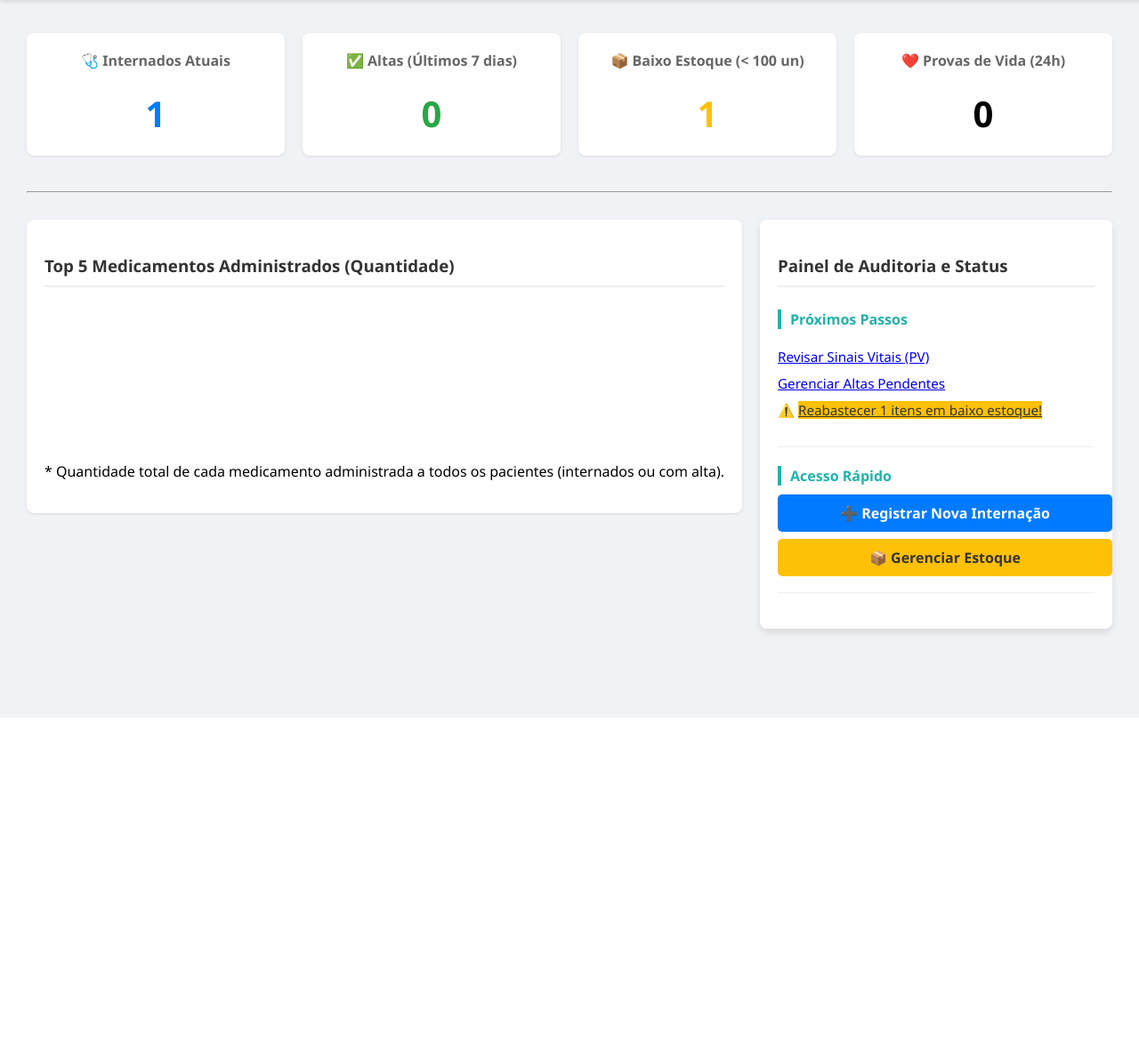
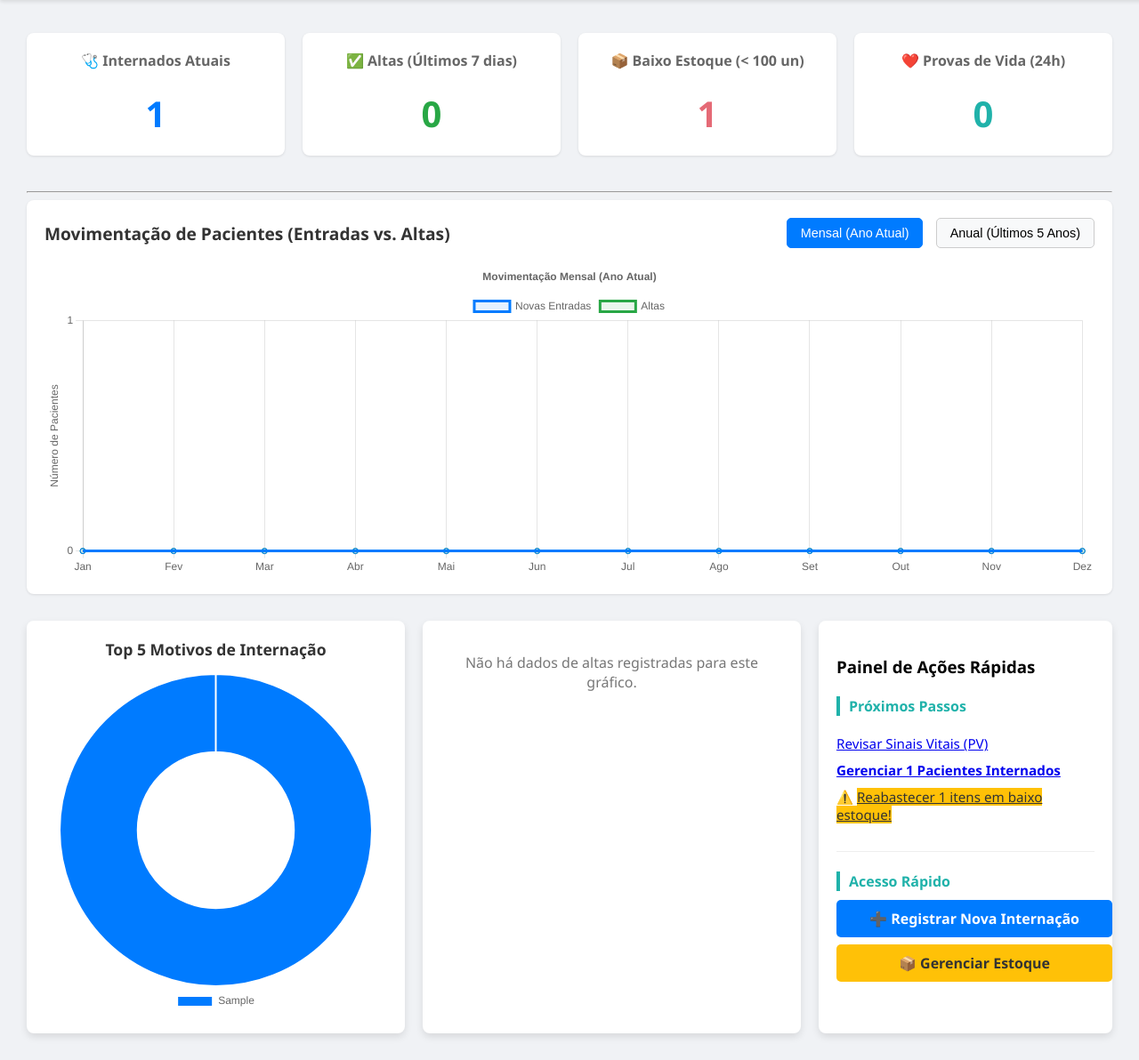
Before and after one commit to profedufbarreto/sistema_hospitalar, a Flask app: page /dashboard in a window 1280 px wide. Shown: the part 63-1255 px from the top of the page at 89% size. Before the commit the page ends 870 px from the top, so only its background shows below. Run offline with Flask 3, Linux system fonts and the light colour scheme; a user stored in the database is signed in; tables that the repository leaves empty hold one stand-in row (values such as "Sample post"); a map, chart or similar area stays blank.

Commit message:
dashboard mais robusto

```diff
--- a/app.py
+++ b/app.py
@@ -87,13 +87,18 @@ def logout():
 @login_required # Garante que só usuários logados acessem
 def dashboard():
     conn = get_db_connection()
+    current_year = datetime.now().year # Obtém o ano atual
+
     dados_dashboard = {
         'total_internados': 0,
         'altas_ultimos_7_dias': 0,
         'baixo_estoque': 0,
         'provas_vida_ultimas_24h': 0,
-        'motivos_data': {'labels': [], 'data': []}, # NOVO: Dados para gráfico de motivos
-        'dias_data': {'labels': [], 'data': []}     # NOVO: Dados para gráfico de dias médios
+        'motivos_data': {'labels': [], 'data': []},
+        'dias_data': {'labels': [], 'data': []},
+        # NOVOS DADOS TEMPORAIS:
+        'movimentacao_mensal': {'labels': [], 'entradas': [], 'altas': []},
+        'movimentacao_anual': {'labels': [], 'entradas': [], 'altas': []}
     }
 
     if conn:
@@ -108,14 +113,13 @@ def dashboard():
             cursor.execute("SELECT COUNT(*) FROM Pacientes WHERE status = 'alta' AND data_baixa >= DATE_SUB(CURDATE(), INTERVAL 7 DAY)")
             dados_dashboard['altas_ultimos_7_dias'] = list(cursor.fetchone().values())[0]
 
-            # Usando < 100 para ser um critério mais visível
             cursor.execute("SELECT COUNT(*) FROM Estoque WHERE quantidade < 100")
             dados_dashboard['baixo_estoque'] = list(cursor.fetchone().values())[0]
 
             cursor.execute("SELECT COUNT(*) FROM ProvasDeVida WHERE data_hora >= DATE_SUB(NOW(), INTERVAL 24 HOUR)")
             dados_dashboard['provas_vida_ultimas_24h'] = list(cursor.fetchone().values())[0]
 
-            # 2. DADOS PARA GRÁFICO DE MOTIVOS (Motivos mais comuns)
+            # 2. DADOS PARA GRÁFICO DE MOTIVOS (Rosca)
             sql_motivos = """
             SELECT
                 procedimento,
@@ -132,7 +136,7 @@ def dashboard():
             dados_dashboard['motivos_data']['labels'] = [m['procedimento'][:20] + '...' if len(m['procedimento']) > 20 else m['procedimento'] for m in motivos]
             dados_dashboard['motivos_data']['data'] = [m['total'] for m in motivos]
 
-            # 3. DADOS PARA GRÁFICO DE DIAS MÉDIOS DE INTERNAÇÃO (Por profissional de baixa/alta)
+            # 3. DADOS PARA GRÁFICO DE DIAS MÉDIOS DE INTERNAÇÃO (Barras)
             sql_dias = """
             SELECT
                 nome_baixa,
@@ -151,11 +155,70 @@ def dashboard():
             dados_dashboard['dias_data']['labels'] = [d['nome_baixa'] for d in dias_medios]
             dados_dashboard['dias_data']['data'] = [round(float(d['media_dias']), 1) for d in dias_medios]
 
+            # 4. NOVO: MOVIMENTAÇÃO MENSAL (Entradas e Saídas no ANO ATUAL)
+            # Entrada por Mês
+            sql_entradas_mensal = f"""
+            SELECT MONTH(data_entrada) as mes, COUNT(*) as entradas
+            FROM Pacientes
+            WHERE YEAR(data_entrada) = {current_year}
+            GROUP BY mes
+            """
+            cursor.execute(sql_entradas_mensal)
+            entradas_mensal = {item['mes']: item['entradas'] for item in cursor.fetchall()}
+
+            # Alta por Mês
+            sql_altas_mensal = f"""
+            SELECT MONTH(data_baixa) as mes, COUNT(*) as altas
+            FROM Pacientes
+            WHERE YEAR(data_baixa) = {current_year} AND status = 'alta'
+            GROUP BY mes
+            """
+            cursor.execute(sql_altas_mensal)
+            altas_mensal = {item['mes']: item['altas'] for item in cursor.fetchall()}
+
+            # Cria listas ordenadas de 1 a 12 para o JS
+            nomes_meses = ["Jan", "Fev", "Mar", "Abr", "Mai", "Jun", "Jul", "Ago", "Set", "Out", "Nov", "Dez"]
+
+            for mes_num in range(1, 13):
+                dados_dashboard['movimentacao_mensal']['labels'].append(nomes_meses[mes_num - 1])
+                dados_dashboard['movimentacao_mensal']['entradas'].append(entradas_mensal.get(mes_num, 0))
+                dados_dashboard['movimentacao_mensal']['altas'].append(altas_mensal.get(mes_num, 0))
+
+
+            # 5. NOVO: MOVIMENTAÇÃO ANUAL (Últimos 5 Anos)
+            sql_movimentacao_anual = f"""
+            SELECT
+                YEAR(data_entrada) as ano,
+                SUM(CASE WHEN data_entrada IS NOT NULL THEN 1 ELSE 0 END) as entradas,
+                SUM(CASE WHEN data_baixa IS NOT NULL THEN 1 ELSE 0 END) as altas
+            FROM Pacientes
+            WHERE YEAR(data_entrada) >= {current_year - 4} OR YEAR(data_baixa) >= {current_year - 4}
+            GROUP BY ano
+            ORDER BY ano ASC
+            """
+            cursor.execute(sql_movimentacao_anual)
+            mov_anual = cursor.fetchall()
+
+            dados_anual = {item['ano']: {'entradas': item['entradas'], 'altas': item['altas']} for item in mov_anual}
+
+            for ano in range(current_year - 4, current_year + 1):
+                if ano in dados_anual:
+                    dados_dashboard['movimentacao_anual']['labels'].append(str(ano))
+                    dados_dashboard['movimentacao_anual']['entradas'].append(dados_anual[ano]['entradas'])
+                    dados_dashboard['movimentacao_anual']['altas'].append(dados_anual[ano]['altas'])
+                else:
+                    dados_dashboard['movimentacao_anual']['labels'].append(str(ano))
+                    dados_dashboard['movimentacao_anual']['entradas'].append(0)
+                    dados_dashboard['movimentacao_anual']['altas'].append(0)
+
         except Exception as e:
+            conn.rollback()
             print(f"Erro CRÍTICO ao buscar dados do dashboard: {e}")
             # Em caso de erro, garante que os dados do gráfico estejam vazios para evitar quebrar o JS
             dados_dashboard['motivos_data'] = {'labels': [], 'data': []}
             dados_dashboard['dias_data'] = {'labels': [], 'data': []}
+            dados_dashboard['movimentacao_mensal'] = {'labels': [], 'entradas': [], 'altas': []}
+            dados_dashboard['movimentacao_anual'] = {'labels': [], 'entradas': [], 'altas': []}
         finally:
             if conn:
                 cursor.close()
--- a/static/css/style.css
+++ b/static/css/style.css
@@ -180,20 +180,13 @@ body {
 
 
 /* ========================================================= */
-/* 5. MÓDULO DASHBOARD */
+/* 5. MÓDULO DASHBOARD (ESTILOS CONSOLIDADOS E NOVOS) */
 /* ========================================================= */
 
 .dashboard-content {
     padding: 30px;
-    max-width: 1400px;
+    max-width: 1400px; /* Mais largura para gráficos */
     margin: 0 auto;
-}
-
-.dashboard-content h3 {
-    color: #333;
-    border-bottom: 2px solid #eee;
-    padding-bottom: 10px;
-    margin-bottom: 25px;
 }
 
 /* --- Cartões KPI --- */
@@ -201,7 +194,7 @@ body {
     display: flex;
     gap: 20px;
     margin-bottom: 40px;
-    flex-wrap: wrap; /* Garante quebras em telas menores */
+    flex-wrap: wrap;
 }
 
 .card {
@@ -234,12 +227,31 @@ body {
 .card-internados .kpi-value { color: #007bff; }
 .card-altas .kpi-value { color: #28a745; }
 .card-estoque .kpi-value { color: #ffc107; }
+.card-pv .kpi-value { color: #20b2aa; } /* Cor nova para PV */
 
-/* --- Seção de Gráficos --- */
-.charts-section {
-    display: grid;
-    grid-template-columns: repeat(auto-fit, minmax(450px, 1fr));
-    gap: 30px;
+/* Alerta visual para baixo estoque */
+.kpi-alerta {
+    color: #dc3545 !important;
+    animation: pulse 1s infinite alternate;
+}
+
+@keyframes pulse {
+    from { opacity: 1; }
+    to { opacity: 0.7; }
+}
+
+/* --- Gráficos e Painel (Dashboard Visuals) --- */
+.dashboard-visuals {
+    display: flex;
+    gap: 20px;
+    align-items: flex-start;
+    margin-top: 30px;
+}
+
+/* Contêiner do gráfico de linha de Movimentação (Largura Total) */
+.charts-full-width {
+    width: 100%;
+    margin-bottom: 30px;
 }
 
 .chart-container {
@@ -249,11 +261,120 @@ body {
     box-shadow: 0 1px 3px rgba(0, 0, 0, 0.1);
 }
 
-.chart-container h4 {
-    text-align: center;
-    color: #444;
+.chart-header {
+    display: flex;
+    justify-content: space-between;
+    align-items: center;
     margin-bottom: 15px;
 }
+
+.chart-header h3 {
+    margin: 0;
+    font-size: 1.2em;
+    color: #333;
+}
+
+/* Contêiner para os gráficos de análise de 50% */
+.charts-analysis {
+    display: flex;
+    flex: 3; /* Ocupa a maior parte da largura */
+    gap: 20px;
+}
+
+.chart-half {
+    flex: 1;
+    background-color: #fff;
+    padding: 20px;
+    border-radius: 8px;
+    box-shadow: 0 4px 8px rgba(0, 0, 0, 0.1);
+    min-height: 350px;
+}
+
+.chart-half h3 {
+    text-align: center;
+    margin-top: 0;
+    font-size: 1.1em;
+    color: #333;
+    margin-bottom: 15px;
+}
+
+/* Painel de Ações Rápidas */
+.info-painel {
+    flex: 1; /* Ocupa 1/4 da largura */
+    background-color: #fff;
+    padding: 20px;
+    border-radius: 8px;
+    box-shadow: 0 4px 8px rgba(0, 0, 0, 0.1);
+}
+
+.info-block {
+    margin-bottom: 20px;
+    padding-bottom: 10px;
+    border-bottom: 1px solid #eee;
+}
+
+.info-block:last-child {
+    border-bottom: none;
+}
+
+.info-block h4 {
+    color: #20b2aa;
+    border-left: 4px solid #20b2aa;
+    padding-left: 10px;
+    margin-bottom: 10px;
+}
+
+.info-block ul {
+    list-style: none;
+    padding: 0;
+}
+
+.info-block ul li {
+    padding: 5px 0;
+    font-size: 0.95em;
+}
+
+/* Botões de Filtro */
+.btn-filter {
+    padding: 8px 15px;
+    border: 1px solid #ccc;
+    background-color: #f8f9fa;
+    cursor: pointer;
+    border-radius: 5px;
+    transition: background-color 0.2s, border-color 0.2s;
+    font-size: 0.9em;
+    margin-left: 10px;
+}
+
+.btn-filter:hover {
+    background-color: #e9ecef;
+}
+
+.btn-filter.active {
+    background-color: #007bff;
+    color: white;
+    border-color: #007bff;
+}
+
+/* Botões de Ação Rápida (Full Width) */
+.btn-full-width {
+    display: block;
+    width: 100%;
+    padding: 10px;
+    margin-bottom: 8px;
+    text-align: center;
+    border-radius: 5px;
+    text-decoration: none;
+    font-weight: bold;
+    transition: background-color 0.2s;
+    color: white;
+}
+
+/* Cores dos botões do painel */
+.info-block a[href*="prontuario"] { background-color: #007bff; }
+.info-block a[href*="estoque"] { background-color: #ffc107; color: #333; }
+.info-block a[href*="estoque"]:hover { background-color: #e0a800; }
+.info-block a[href*="prontuario"]:hover { background-color: #0056b3; }
 
 
 /* ========================================================= */
@@ -712,8 +833,6 @@ tr:hover {
     display: inline-block;
 }
 
-/* Removido o campo-procedimento, pois agora usamos procedimento-data-item e procedimento-texto */
-
 /* Em static/css/style.css */
 
 /* --- Estilos para Mensagens Flash --- */
@@ -748,7 +867,7 @@ tr:hover {
     border-color: #f5c6cb;
 }
 
-/* --- Dashboard Charts Layout (Adicione ao seu style.css) --- */
+/* --- Dashboard Charts Layout (CONSOLIDADOS) --- */
 
 .dashboard-visuals {
     display: flex;
@@ -757,9 +876,37 @@ tr:hover {
     margin-top: 30px;
 }
 
-.charts-row {
+/* Novo Contêiner de Largura Total para Gráfico de Linha */
+.charts-full-width {
+    width: 100%;
+    margin-bottom: 30px;
+}
+
+.chart-container {
+    background-color: #ffffff;
+    padding: 20px;
+    border-radius: 8px;
+    box-shadow: 0 1px 3px rgba(0, 0, 0, 0.1);
+}
+
+.chart-header {
     display: flex;
-    flex: 3; /* Ocupa a maior parte da largura */
+    justify-content: space-between;
+    align-items: center;
+    margin-bottom: 15px;
+}
+
+.chart-header h3 {
+    margin: 0;
+    font-size: 1.2em;
+    color: #333;
+}
+
+
+/* Contêiner para os gráficos de análise de 50% */
+.charts-analysis {
+    display: flex;
+    flex: 3; /* Ocupa 3/4 da largura no layout flex */
     gap: 20px;
 }
 
@@ -780,63 +927,49 @@ tr:hover {
     margin-bottom: 15px;
 }
 
+/* Painel de Ações Rápidas */
 .info-painel {
-    flex: 1; /* O painel de informações ocupa 1/4 da largura */
+    flex: 1; /* Ocupa 1/4 da largura no layout flex */
     background-color: #fff;
     padding: 20px;
     border-radius: 8px;
     box-shadow: 0 4px 8px rgba(0, 0, 0, 0.1);
 }
 
-.info-block {
-    margin-bottom: 20px;
-    padding-bottom: 10px;
-    border-bottom: 1px solid #eee;
+/* Botões de Filtro */
+.btn-filter {
+    padding: 8px 15px;
+    border: 1px solid #ccc;
+    background-color: #f8f9fa;
+    cursor: pointer;
+    border-radius: 5px;
+    transition: background-color 0.2s, border-color 0.2s;
+    font-size: 0.9em;
+    margin-left: 10px;
 }
 
-.info-block h4 {
-    color: #20b2aa;
-    border-left: 4px solid #20b2aa;
-    padding-left: 10px;
-    margin-bottom: 10px;
+.btn-filter:hover {
+    background-color: #e9ecef;
 }
 
-.info-block ul {
-    list-style: none;
-    padding: 0;
+.btn-filter.active {
+    background-color: #007bff;
+    color: white;
+    border-color: #007bff;
 }
 
-.info-block ul li {
-    padding: 5px 0;
-    font-size: 0.95em;
-}
 
-.btn-full-width {
-    display: block;
-    width: 100%;
-    padding: 10px;
-    margin-bottom: 8px;
-    text-align: center;
-    border-radius: 5px;
-    text-decoration: none;
-    font-weight: bold;
-    transition: background-color 0.2s;
-    color: white;
-}
-/* Cores dos botões do painel */
-.info-block a[href*="prontuario"] { background-color: #007bff; }
-.info-block a[href*="estoque"] { background-color: #ffc107; color: #333; }
-.info-block a[href*="estoque"]:hover { background-color: #e0a800; }
-.info-block a[href*="prontuario"]:hover { background-color: #0056b3; }
-
-
-/* Responsividade básica */
-@media (max-width: 992px) {
-    .dashboard-visuals, .charts-row {
+/* Responsividade básica (JÁ ESTAVA CORRETA) */
+@media (max-width: 1200px) {
+    .dashboard-visuals {
         flex-direction: column;
     }
 
-    .charts-row, .chart-half, .info-painel {
+    .charts-analysis {
+        flex-direction: column; /* Pilha os gráficos de análise em telas menores */
+    }
+
+    .charts-analysis, .chart-half, .info-painel {
         flex: none;
         width: 100%;
     }
--- a/static/js/main.js
+++ b/static/js/main.js
@@ -1,39 +1,87 @@
-// static/js/main.js
+// static/js/main.js - VERSÃO FINALIZADA E COMPLETA COM FILTROS DE MOVIMENTAÇÃO
 
 document.addEventListener('DOMContentLoaded', function() {
 
-    // ⚠️ Usa a variável injetada pelo Flask no dashboard.html
+    // ⚠️ Variável injetada pelo Flask (do dashboard.html)
     const data = FLASK_DASHBOARD_DATA;
+    let movimentacaoChartInstance = null; // Variável para armazenar a instância do gráfico de linha
 
-    // 1. Atualiza os Cartões KPI (Usando IDs do HTML)
-    // O JS agora apenas garante que os valores sejam exibidos, embora o Jinja já faça isso.
-    // É mantido para compatibilidade e caso o Jinja não consiga renderizar.
-    const totalInternados = document.getElementById('total-internados');
-    if (totalInternados) totalInternados.textContent = data.total_internados;
+    // --- 1. FUNÇÕES DE RENDERIZAÇÃO DE GRÁFICOS ---
 
-    const altasMes = document.getElementById('altas-mes');
-    if (altasMes) altasMes.textContent = data.altas_ultimos_7_dias;
+    // Função para renderizar o Gráfico de Movimentação (Linha)
+    function renderMovimentacaoChart(timeframe) {
+        // Seleciona os dados baseados no filtro (mensal ou anual)
+        const chartData = timeframe === 'anual' ? data.movimentacao_anual : data.movimentacao_mensal;
+        const title = timeframe === 'anual' ? 'Movimentação Anual (Últimos 5 Anos)' : 'Movimentação Mensal (Ano Atual)';
+        const ctx = document.getElementById('movimentacaoChart');
 
-    const estoqueCritico = document.getElementById('estoque-critico');
-    if (estoqueCritico) estoqueCritico.textContent = data.baixo_estoque;
+        // Destrói instância anterior para redesenhar
+        if (movimentacaoChartInstance) {
+            movimentacaoChartInstance.destroy();
+        }
 
+        if (!ctx || chartData.labels.length === 0) {
+             // Caso não haja dados, exibe mensagem
+             ctx.parentElement.innerHTML = '<p style="text-align: center; color: #777;">Não há dados de movimentação para o período selecionado.</p>';
+             return;
+        }
 
-    // 2. Gráfico de Motivos de Internação (Gráfico de Rosca/Pizza)
+        movimentacaoChartInstance = new Chart(ctx.getContext('2d'), {
+            type: 'line',
+            data: {
+                labels: chartData.labels,
+                datasets: [{
+                    label: 'Novas Entradas',
+                    data: chartData.entradas,
+                    borderColor: '#007bff', // Azul
+                    backgroundColor: 'rgba(0, 123, 255, 0.1)',
+                    fill: false, // Não preenche área
+                    tension: 0.3
+                }, {
+                    label: 'Altas',
+                    data: chartData.altas,
+                    borderColor: '#28a745', // Verde
+                    backgroundColor: 'rgba(40, 167, 69, 0.1)',
+                    fill: false, // Não preenche área
+                    tension: 0.3
+                }]
+            },
+            options: {
+                responsive: true,
+                plugins: {
+                    title: {
+                        display: true,
+                        text: title
+                    }
+                },
+                scales: {
+                    y: {
+                        beginAtZero: true,
+                        title: {
+                            display: true,
+                            text: 'Número de Pacientes'
+                        },
+                        ticks: {
+                            precision: 0 // Garante que o eixo Y mostre apenas números inteiros
+                        }
+                    }
+                }
+            }
+        });
+    }
+
+    // Função para renderizar o Gráfico de Motivos (Rosca)
+    function renderMotivosChart() {
         const ctxMotivos = document.getElementById('motivosChart');
         if (ctxMotivos && data.motivos_data.labels.length > 0) {
             new Chart(ctxMotivos.getContext('2d'), {
                 type: 'doughnut',
                 data: {
-                // Usa as chaves do Python
                     labels: data.motivos_data.labels,
                     datasets: [{
                         data: data.motivos_data.data,
                         backgroundColor: [
-                        '#007bff', // Azul
-                        '#28a745', // Verde
-                        '#ffc107', // Amarelo
-                        '#dc3545', // Vermelho
-                        '#6c757d'  // Cinza
+                            '#007bff', '#28a745', '#ffc107', '#dc3545', '#6c757d'
                         ],
                         hoverOffset: 4
                     }]
@@ -42,7 +90,7 @@ document.addEventListener('DOMContentLoaded', function() {
                     responsive: true,
                     plugins: {
                         legend: {
-                        position: 'top',
+                            position: 'bottom',
                         },
                         title: {
                             display: false
@@ -51,21 +99,23 @@ document.addEventListener('DOMContentLoaded', function() {
                 }
             });
         } else if (ctxMotivos) {
-        ctxMotivos.parentElement.innerHTML = '<p style="text-align: center; color: #777;">Não há dados suficientes de internações para este gráfico.</p>';
+            // Se não houver dados
+            ctxMotivos.parentElement.innerHTML = '<p style="text-align: center; color: #777;">Não há dados de internações para este gráfico.</p>';
+        }
     }
 
-    // 3. Gráfico de Dias Médios de Internação (Gráfico de Barras)
+    // Função para renderizar o Gráfico de Dias Médios (Barras)
+    function renderDiasChart() {
         const ctxDias = document.getElementById('diasChart');
         if (ctxDias && data.dias_data.labels.length > 0) {
             new Chart(ctxDias.getContext('2d'), {
                 type: 'bar',
                 data: {
-                // Usa as chaves do Python
                     labels: data.dias_data.labels,
                     datasets: [{
                         label: 'Dias Médios',
                         data: data.dias_data.data,
-                    backgroundColor: '#17a2b8', // Azul Ciano
+                        backgroundColor: '#17a2b8',
                         borderColor: '#17a2b8',
                         borderWidth: 1
                     }]
@@ -89,6 +139,38 @@ document.addEventListener('DOMContentLoaded', function() {
                 }
             });
         } else if (ctxDias) {
+            // Se não houver dados
             ctxDias.parentElement.innerHTML = '<p style="text-align: center; color: #777;">Não há dados de altas registradas para este gráfico.</p>';
         }
+    }
+
+
+    // --- 2. LÓGICA DE FILTRO E INICIALIZAÇÃO ---
+
+    // Funções de atualização dos KPIs são removidas, pois o Jinja já faz a injeção inicial
+    // e os elementos são apenas referências para garantir que o JS possa interagir
+
+    // Inicializa os gráficos estáticos
+    renderMotivosChart();
+    renderDiasChart();
+
+    // Inicializa o gráfico de movimentação como MENSAL por padrão
+    renderMovimentacaoChart('mensal');
+
+    // Lógica para alternar entre Mensal e Anual no gráfico de movimentação
+    const filterButtons = document.querySelectorAll('.btn-filter');
+    filterButtons.forEach(button => {
+        button.addEventListener('click', function() {
+            // Remove a classe 'active' de todos
+            filterButtons.forEach(btn => btn.classList.remove('active'));
+
+            // Adiciona a classe 'active' ao botão clicado
+            this.classList.add('active');
+
+            // Renderiza o gráfico com o filtro selecionado
+            const timeframe = this.getAttribute('data-filter');
+            renderMovimentacaoChart(timeframe);
         });
+    });
+
+});
--- a/templates/dashboard.html
+++ b/templates/dashboard.html
@@ -27,6 +27,7 @@
     </header>
 
     <main class="dashboard-content">
+
         {% with messages = get_flashed_messages(with_categories=true) %}
             {% if messages %}
                 <div class="flash-messages">
@@ -63,25 +64,45 @@
 
         <hr>
 
+        <section class="charts-full-width">
+            <div class="chart-container">
+                <div class="chart-header">
+                    <h3>Movimentação de Pacientes (Entradas vs. Altas)</h3>
+                    <div class="filter-controls">
+                        <button class="btn-filter active" data-filter="mensal">Mensal (Ano Atual)</button>
+                        <button class="btn-filter" data-filter="anual">Anual (Últimos 5 Anos)</button>
+                    </div>
+                </div>
+                <canvas id="movimentacaoChart" height="90"></canvas>
+            </div>
+        </section>
+
+
         <section class="dashboard-visuals">
 
-            <div class="chart-container">
-                <h3>Top 5 Medicamentos Administrados (Quantidade)</h3>
-                <canvas id="medicamentosChart"></canvas>
-                <p class="chart-info">* Quantidade total de cada medicamento administrada a todos os pacientes (internados ou com alta).</p>
+            <div class="charts-analysis">
+                <div class="chart-half">
+                    <h3>Top 5 Motivos de Internação</h3>
+                    <canvas id="motivosChart"></canvas>
+                </div>
+
+                <div class="chart-half">
+                    <h3>Dias Médios de Internação (Profissionais de Alta)</h3>
+                    <canvas id="diasChart"></canvas>
+                </div>
             </div>
 
             <div class="info-painel">
-                <h3>Painel de Auditoria e Status</h3>
+                <h3>Painel de Ações Rápidas</h3>
 
                 <div class="info-block">
                     <h4>Próximos Passos</h4>
                     <ul>
                         <li><a href="{{ url_for('pacientes') }}">Revisar Sinais Vitais (PV)</a></li>
                         {% if dados.total_internados > 0 %}
-                            <li><a href="{{ url_for('pacientes') }}">Gerenciar Altas Pendentes</a></li>
+                            <li><a href="{{ url_for('pacientes') }}" style="font-weight: bold;">Gerenciar {{ dados.total_internados }} Pacientes Internados</a></li>
                         {% else %}
-                            <li>Nenhuma alta pendente.</li>
+                            <li>Nenhum paciente internado atualmente.</li>
                         {% endif %}
                         {% if dados.baixo_estoque > 0 %}
                             <li style="color: #dc3545;">⚠️ <a href="{{ url_for('estoque') }}">Reabastecer {{ dados.baixo_estoque }} itens em baixo estoque!</a></li>
@@ -91,8 +112,8 @@
 
                 <div class="info-block">
                     <h4>Acesso Rápido</h4>
-                    <a href="{{ url_for('prontuario') }}" class="btn-full-width">➕ Registrar Nova Internação</a>
-                    <a href="{{ url_for('estoque') }}" class="btn-full-width">📦 Gerenciar Estoque</a>
+                    <a href="{{ url_for('prontuario') }}" class="btn-full-width" style="background-color: #007bff;">➕ Registrar Nova Internação</a>
+                    <a href="{{ url_for('estoque') }}" class="btn-full-width" style="background-color: #ffc107;">📦 Gerenciar Estoque</a>
                 </div>
 
             </div>
```
Lines whose indentation alone changed are shown as unchanged.
